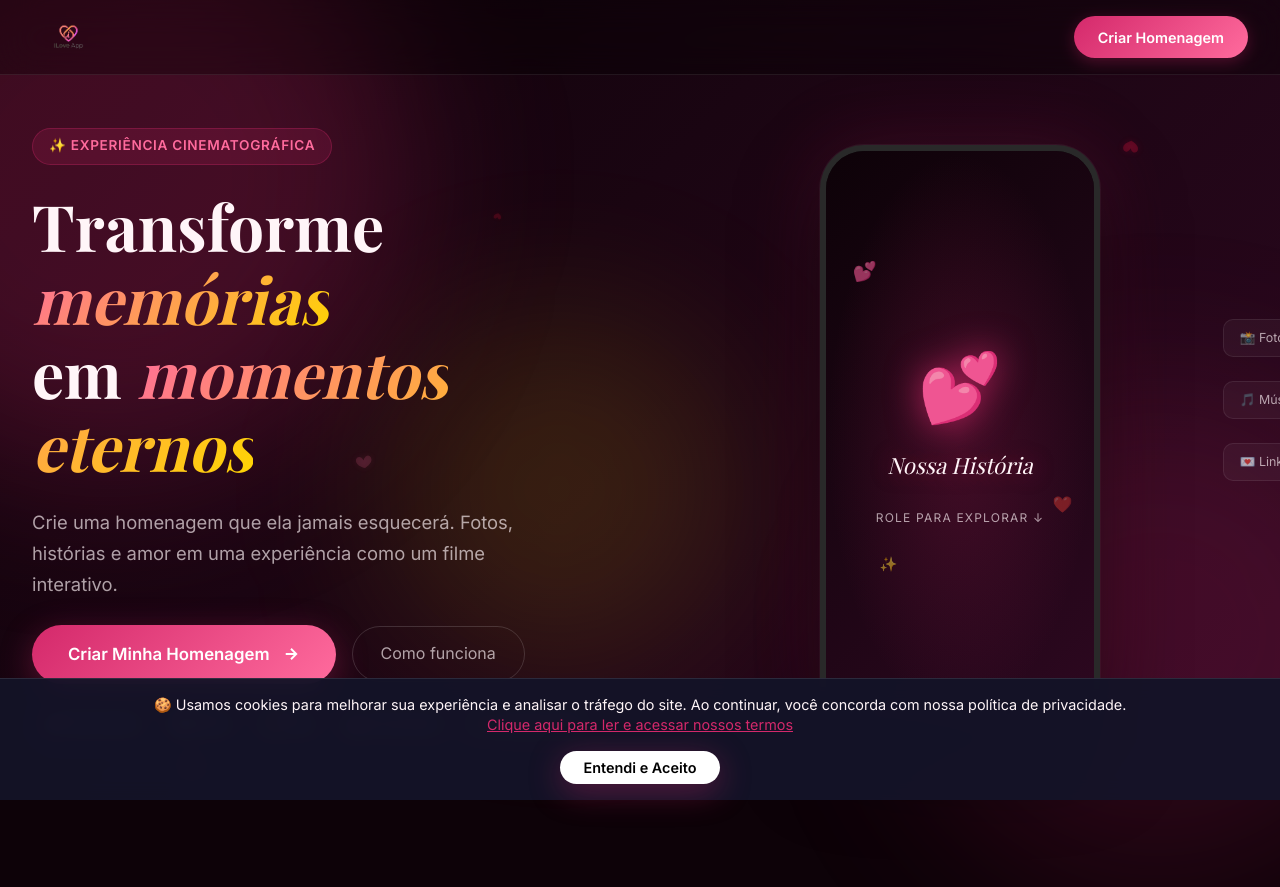
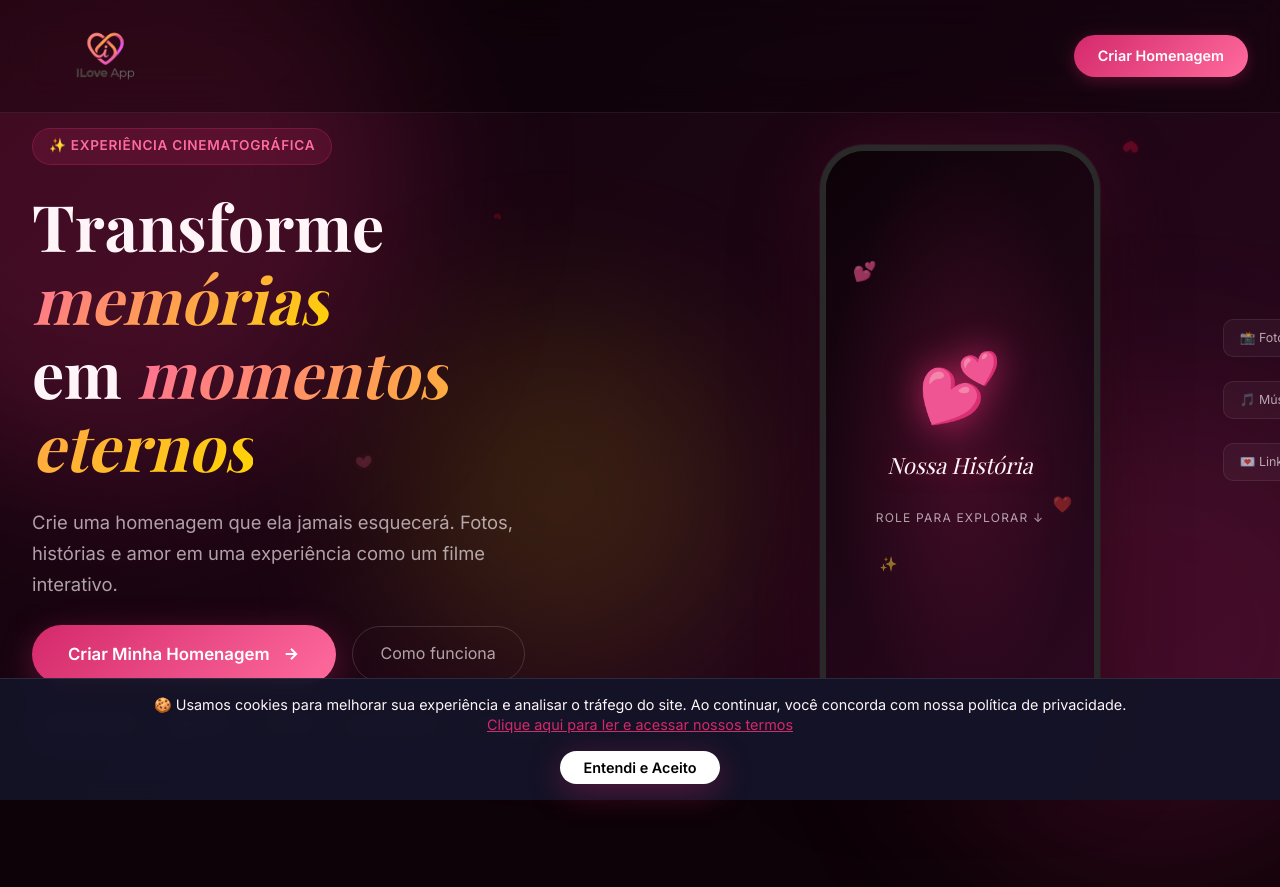
Before and after one commit to Josecaetanofaganello/ilove, a website: page index.html in a window 1280 px wide. Shown: the top 887 px of the page. Drawn offline with nearby package versions, Linux system fonts and the light colour scheme; a web font is replaced by a local one.

Commit message:
style: increase logo height to 80px for better visibility

```diff
--- a/index.html
+++ b/index.html
@@ -46,7 +46,7 @@
   <!-- Header -->
   <header class="site-header" id="siteHeader">
     <a href="#" class="logo">
-      <img src="assets/ilove-logo.png" alt="iLove Logo" style="height: 40px; width: auto; object-fit: contain;">
+      <img src="assets/ilove-logo.png" alt="iLove Logo" style="height: 80px; width: auto; object-fit: contain;">
     </a>
     <a href="#create" class="btn-nav">Criar Homenagem</a>
   </header>
```
